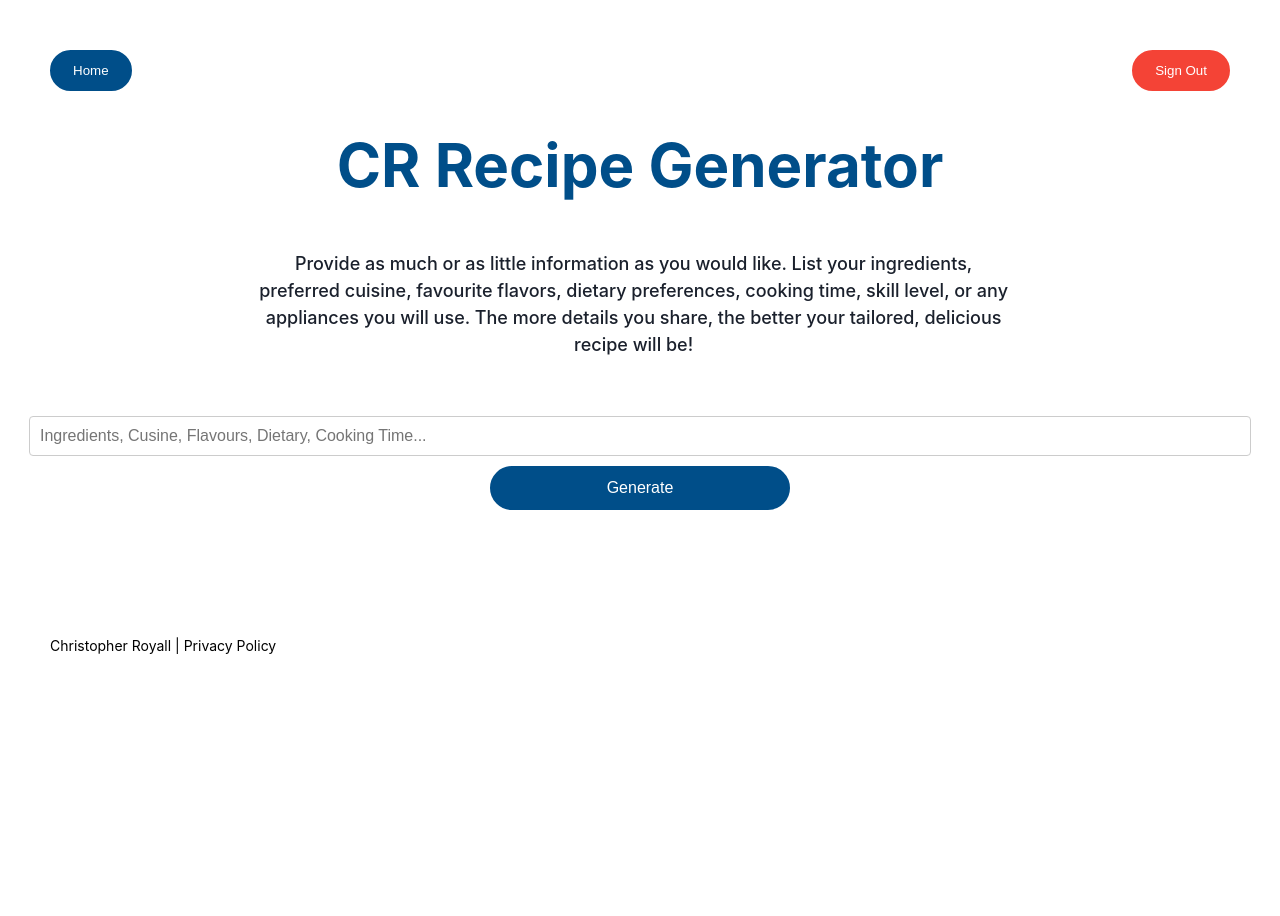
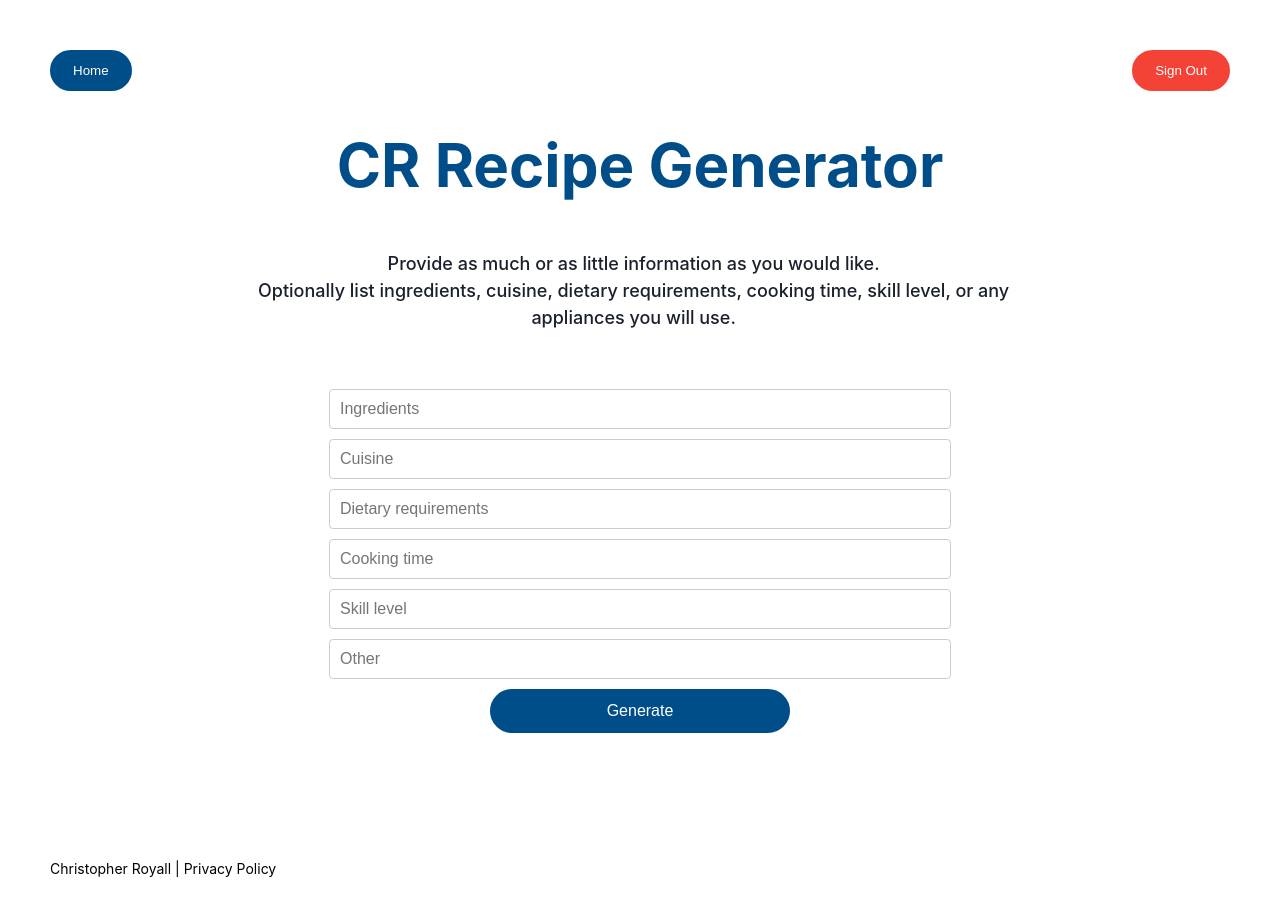
Before and after one commit to chris-royall/ai-recipe-generator, a React (Vite) app: page / in a window 1280 px wide. Shown: the top 916 px of the page. Before the commit the page ends 800 px from the top, so only its background shows below. Built offline with nearby package versions, Linux system fonts and the light colour scheme; no server answers; what @aws-amplify/ui-react, aws-amplify would draw is missing.

Commit message:
Seprating one field to multiple non-mandatory fields

```diff
--- a/src/App.css
+++ b/src/App.css
@@ -48,7 +48,7 @@
 }
 
 .wide-input {
-  width: 100%;
+  width: 50%;
   padding: 10px;
   font-size: 16px;
   border: 1px solid #ccc;
--- a/src/App.tsx
+++ b/src/App.tsx
@@ -24,7 +24,16 @@ function App() {
     setLoading(true);
 
     const formData = new FormData(event.currentTarget);
-    const ingredients = formData.get("ingredients")?.toString()?.trim() || "";
+
+    const ingredients =
+    (formData.get("ingredients")?.toString()?.trim() || "") + ", " +
+    (formData.get("cuisine")?.toString()?.trim() || "") + ", " +
+    (formData.get("dietary-requirements")?.toString()?.trim() || "") + ", " +
+    (formData.get("cooking-time")?.toString()?.trim() || "") + ", " +
+    (formData.get("skill-level")?.toString()?.trim() || "") + ", " +
+    (formData.get("other")?.toString()?.trim() || "");
+
+    console .log(ingredients);
 
     if (!ingredients) {
       alert("Please provide some ingredients or details.");
@@ -82,7 +91,8 @@ function App() {
           <br />
         </h1>
         <p className="description">
-        Provide as much or as little information as you would like. List your ingredients, preferred cuisine, favourite flavors, dietary preferences, cooking time, skill level, or any appliances you will use. The more details you share, the better your tailored, delicious recipe will be!
+        Provide as much or as little information as you would like.<br/>
+        Optionally list ingredients, cuisine, dietary requirements, cooking time, skill level, or any appliances you will use.
         </p>
       </div>
       <form onSubmit={onSubmit} className="form-container">
@@ -92,7 +102,42 @@ function App() {
             className="wide-input"
             id="ingredients"
             name="ingredients"
-            placeholder="Ingredients, Cusine, Flavours, Dietary, Cooking Time..."
+            placeholder="Ingredients"
+          />
+          <input
+            type="text"
+            className="wide-input"
+            id="cuisine"
+            name="cuisine"
+            placeholder="Cuisine"
+          />
+          <input
+            type="text"
+            className="wide-input"
+            id="dietary-requirements"
+            name="dietary-requirements"
+            placeholder="Dietary requirements"
+          />
+          <input
+            type="text"
+            className="wide-input"
+            id="cooking-time"
+            name="cooking-time"
+            placeholder="Cooking time"
+          />
+          <input
+            type="text"
+            className="wide-input"
+            id="skill-level"
+            name="skill-level"
+            placeholder="Skill level"
+          />
+          <input
+            type="text"
+            className="wide-input"
+            id="other"
+            name="other"
+            placeholder="Other"
           />
           <button type="submit" className="search-button">
             Generate
```
